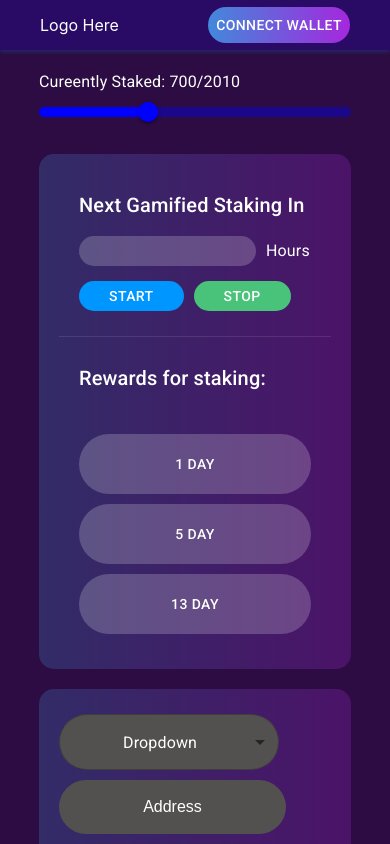
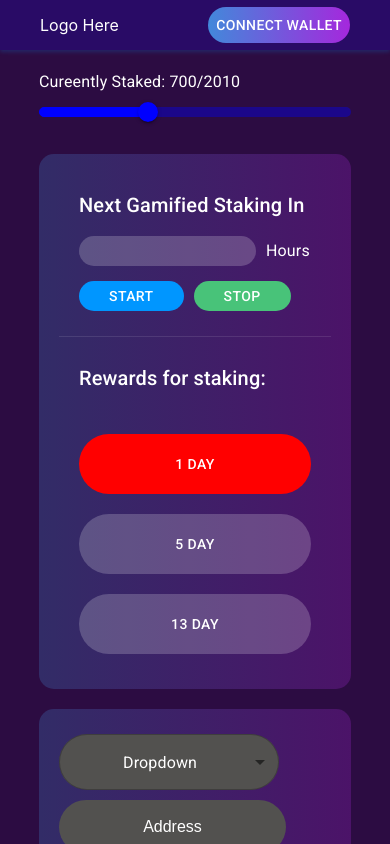
Before and after one commit to panthaacharjee/skella, a React (Create React App) app: page /connect in a window 390 px wide. Shown: the top 844 px of the page. Built offline with nearby package versions, Linux system fonts and the light colour scheme.

Commit message:
first commit

```diff
--- a/src/Components/Views/Admin.js
+++ b/src/Components/Views/Admin.js
@@ -31,6 +31,18 @@ const Admin = () => {
     setAdd([...add, add.length]);
   };
 
+  const [selectBtn, setSelectBtn] = useState(0);
+  const btnData = [
+    {
+      val: 1,
+    },
+    {
+      val: 5,
+    },
+    {
+      val: 13,
+    },
+  ];
   return (
     <div>
       <Grid
@@ -161,10 +173,14 @@ const Admin = () => {
               marginTop: `${isTabletOrMobile ? "20px" : "0px"}`,
             }}
           >
+            {btnData.map((val, ind) => {
+              return (
                 <Button
                   style={{
                     marginLeft: `${isMobile ? "0px" : "10px"}`,
-                background: "rgba(255, 255, 255, 0.2)",
+                    background: `${
+                      ind === selectBtn ? "red" : "rgba(255, 255, 255, 0.2)"
+                    }`,
                     borderRadius: "53px",
                     border: "0px solid red",
                     height: "30px",
@@ -172,37 +188,14 @@ const Admin = () => {
                     color: "#fff",
                     marginTop: `${isMobile ? "20px" : "0px"}`,
                   }}
-            >
-              1 Day
-            </Button>
-            <Button
-              style={{
-                marginLeft: `${isMobile ? "0px" : "10px"}`,
-                background: "rgba(255, 255, 255, 0.2)",
-                borderRadius: "53px",
-                border: "0px solid red",
-                height: "30px",
-                padding: "30px 60px",
-                color: "#fff",
-                marginTop: `${isMobile ? "10px" : "0px"}`,
+                  onClick={() => {
+                    setSelectBtn(ind);
                   }}
                 >
-              5 Day
+                  {val.val} Day
                 </Button>
-            <Button
-              style={{
-                marginLeft: `${isMobile ? "0px" : "10px"}`,
-                background: "rgba(255, 255, 255, 0.2)",
-                borderRadius: "53px",
-                border: "0px solid red",
-                height: "30px",
-                padding: "30px 60px",
-                color: "#fff",
-                marginTop: `${isMobile ? "10px" : "0px"}`,
-              }}
-            >
-              13 Day
-            </Button>
+              );
+            })}
           </Grid>
         </Grid>
       </Grid>
```
Lines whose indentation alone changed are shown as unchanged.
